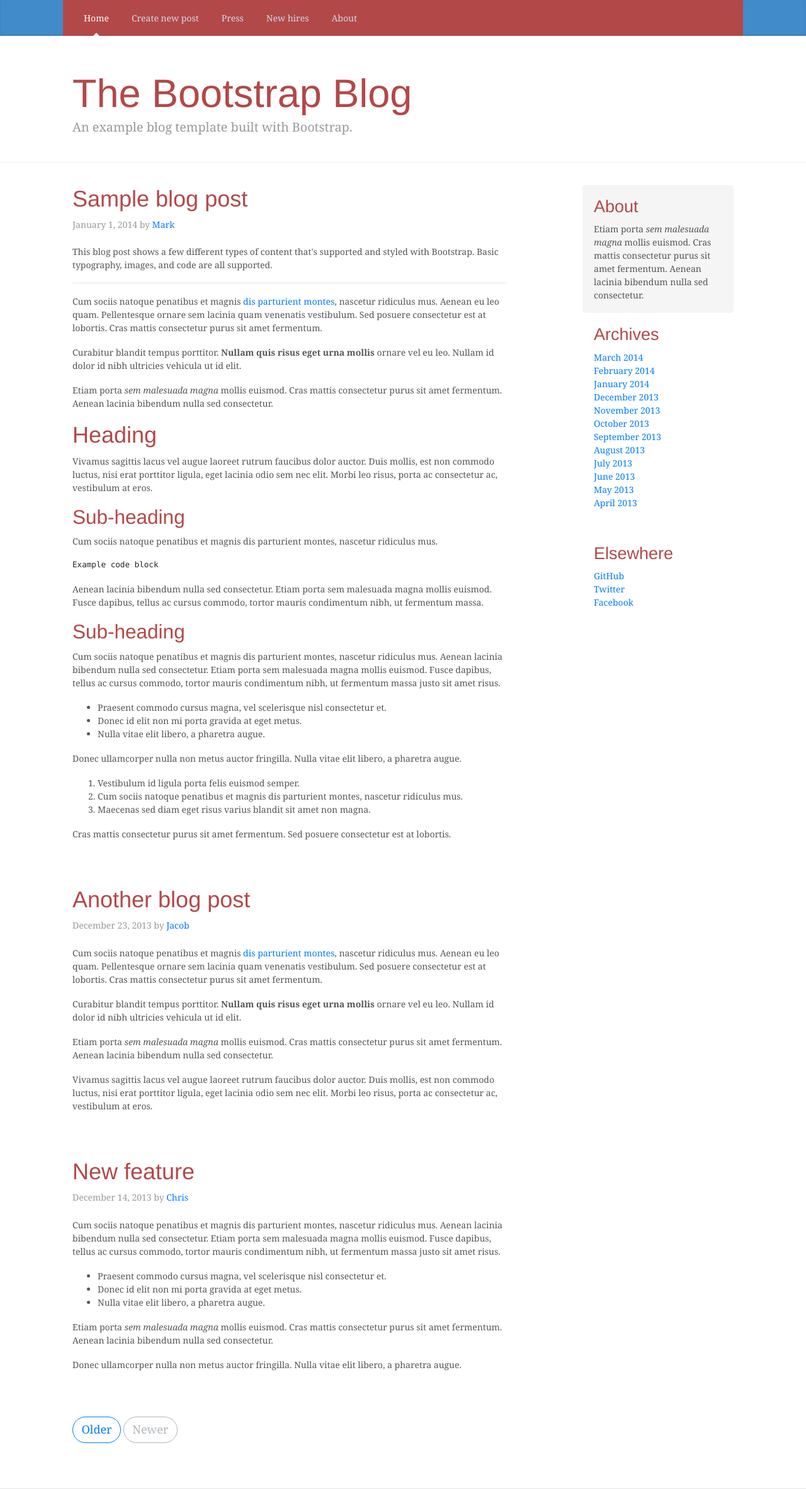
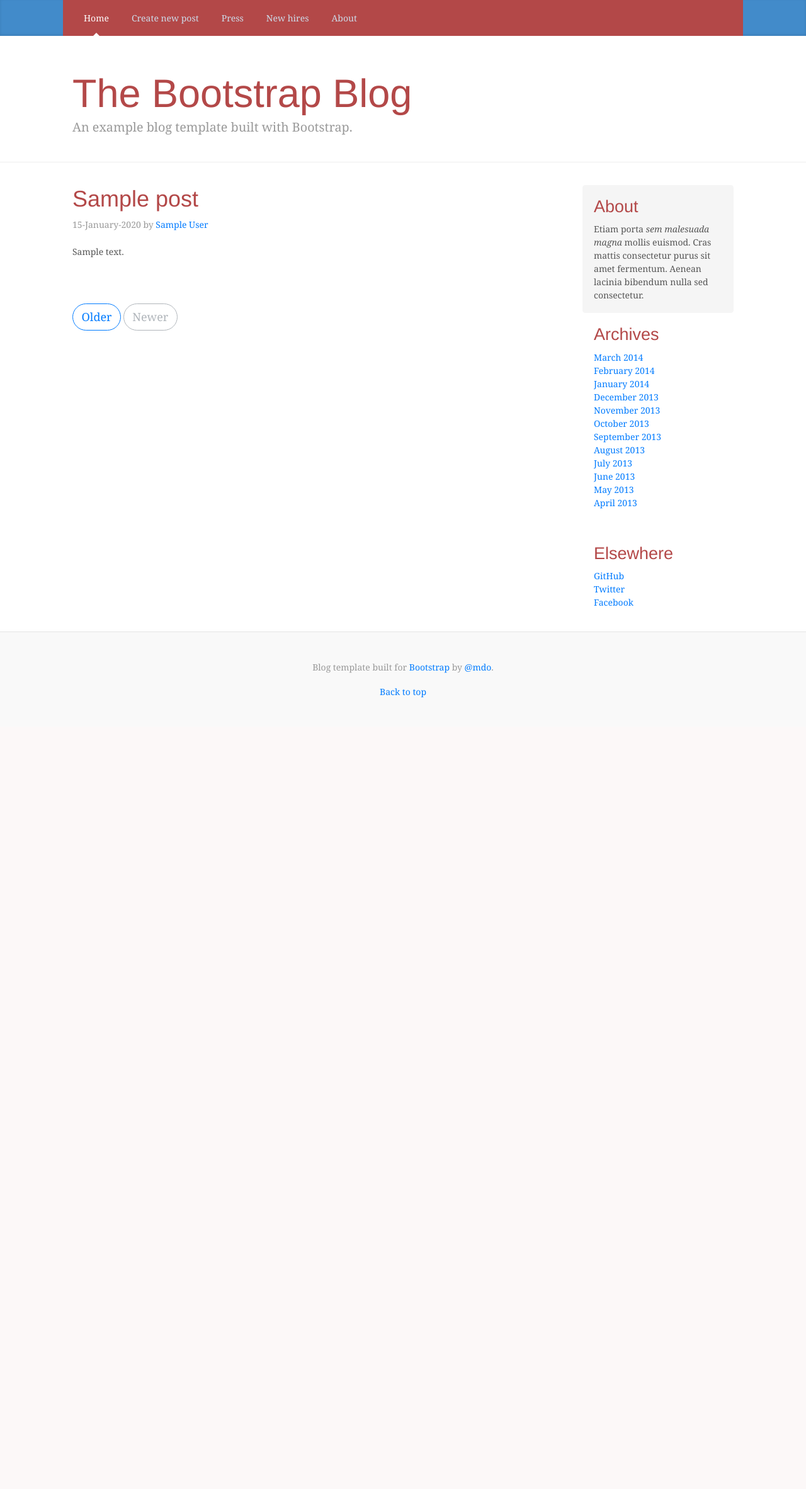
Before and after one commit to conkicdejan/Zavrsni-rad---Osnovni-kurs, a PHP site: page / in a window 1280 px wide. Shown: the top 2365 px of the page at 63% size. After the commit the page ends 1108 px from the top, so only its background shows below. Run offline with PHP 8.4, Linux system fonts and the light colour scheme; tables that the repository leaves empty or names only in its code hold one stand-in row (values such as "Sample post").

Commit message:
Zadatak 4.

```diff
--- /dev/null
+++ b/db.php
@@ -0,0 +1,29 @@
+<?php
+$servername = '127.0.0.1';
+$username = 'academy';
+$password = 'academy';
+$dbname = "blog";
+
+try {
+    $connection = new PDO("mysql:host=$servername;dbname=$dbname", $username, $password);
+    $connection->setAttribute(PDO::ATTR_ERRMODE, PDO::ERRMODE_EXCEPTION);
+} catch (PDOException $e) {
+    echo $e->getMessage();
+}
+
+function getDataFromServer($sql, $connection, $isFetchAll = true)
+{
+    $statement = $connection->prepare($sql);
+    $statement->execute();
+    $statement->setFetchMode(PDO::FETCH_ASSOC);
+    if ($isFetchAll) {
+        return $statement->fetchAll();
+    }
+    return $statement->fetch();
+};
+
+function setDataToServer($sql, $connection)
+{
+    $statement = $connection->prepare($sql);
+    $statement->execute();
+};
--- a/posts.php
+++ b/posts.php
@@ -1,69 +1,21 @@
+<?php
+require_once('db.php');
+
+$sqlGetAllPosts = "SELECT * FROM posts ORDER BY created_at DESC";
+$posts = getDataFromServer($sqlGetAllPosts, $connection);
+
+?>
+
 <div class="col-sm-8 blog-main">
-
-    <div class="blog-post">
-        <a href="" class="blog-post-title">
-            <h2>Sample blog post</h2>
-        </a>
-        <p class="blog-post-meta">January 1, 2014 by <a href="#">Mark</a></p>
-
-        <p>This blog post shows a few different types of content that's supported and styled with Bootstrap. Basic typography, images, and code are all supported.</p>
-        <hr>
-        <p>Cum sociis natoque penatibus et magnis <a href="#">dis parturient montes</a>, nascetur ridiculus mus. Aenean eu leo quam. Pellentesque ornare sem lacinia quam venenatis vestibulum. Sed posuere consectetur est at lobortis. Cras mattis consectetur purus sit amet fermentum.</p>
-        <blockquote>
-            <p>Curabitur blandit tempus porttitor. <strong>Nullam quis risus eget urna mollis</strong> ornare vel eu leo. Nullam id dolor id nibh ultricies vehicula ut id elit.</p>
-        </blockquote>
-        <p>Etiam porta <em>sem malesuada magna</em> mollis euismod. Cras mattis consectetur purus sit amet fermentum. Aenean lacinia bibendum nulla sed consectetur.</p>
-        <h2>Heading</h2>
-        <p>Vivamus sagittis lacus vel augue laoreet rutrum faucibus dolor auctor. Duis mollis, est non commodo luctus, nisi erat porttitor ligula, eget lacinia odio sem nec elit. Morbi leo risus, porta ac consectetur ac, vestibulum at eros.</p>
-        <h3>Sub-heading</h3>
-        <p>Cum sociis natoque penatibus et magnis dis parturient montes, nascetur ridiculus mus.</p>
-        <pre><code>Example code block</code></pre>
-        <p>Aenean lacinia bibendum nulla sed consectetur. Etiam porta sem malesuada magna mollis euismod. Fusce dapibus, tellus ac cursus commodo, tortor mauris condimentum nibh, ut fermentum massa.</p>
-        <h3>Sub-heading</h3>
-        <p>Cum sociis natoque penatibus et magnis dis parturient montes, nascetur ridiculus mus. Aenean lacinia bibendum nulla sed consectetur. Etiam porta sem malesuada magna mollis euismod. Fusce dapibus, tellus ac cursus commodo, tortor mauris condimentum nibh, ut fermentum massa justo sit amet risus.</p>
-        <ul>
-            <li>Praesent commodo cursus magna, vel scelerisque nisl consectetur et.</li>
-            <li>Donec id elit non mi porta gravida at eget metus.</li>
-            <li>Nulla vitae elit libero, a pharetra augue.</li>
-        </ul>
-        <p>Donec ullamcorper nulla non metus auctor fringilla. Nulla vitae elit libero, a pharetra augue.</p>
-        <ol>
-            <li>Vestibulum id ligula porta felis euismod semper.</li>
-            <li>Cum sociis natoque penatibus et magnis dis parturient montes, nascetur ridiculus mus.</li>
-            <li>Maecenas sed diam eget risus varius blandit sit amet non magna.</li>
-        </ol>
-        <p>Cras mattis consectetur purus sit amet fermentum. Sed posuere consectetur est at lobortis.</p>
-    </div><!-- /.blog-post -->
-
-    <div class="blog-post">
-        <a class="blog-post-title" href="">
-            <h2>Another blog post</h2>
-        </a>
-        <p class="blog-post-meta">December 23, 2013 by <a href="#">Jacob</a></p>
-
-        <p>Cum sociis natoque penatibus et magnis <a href="#">dis parturient montes</a>, nascetur ridiculus mus. Aenean eu leo quam. Pellentesque ornare sem lacinia quam venenatis vestibulum. Sed posuere consectetur est at lobortis. Cras mattis consectetur purus sit amet fermentum.</p>
-        <blockquote>
-            <p>Curabitur blandit tempus porttitor. <strong>Nullam quis risus eget urna mollis</strong> ornare vel eu leo. Nullam id dolor id nibh ultricies vehicula ut id elit.</p>
-        </blockquote>
-        <p>Etiam porta <em>sem malesuada magna</em> mollis euismod. Cras mattis consectetur purus sit amet fermentum. Aenean lacinia bibendum nulla sed consectetur.</p>
-        <p>Vivamus sagittis lacus vel augue laoreet rutrum faucibus dolor auctor. Duis mollis, est non commodo luctus, nisi erat porttitor ligula, eget lacinia odio sem nec elit. Morbi leo risus, porta ac consectetur ac, vestibulum at eros.</p>
-    </div><!-- /.blog-post -->
-
-    <div class="blog-post">
-        <a class="blog-post-title" href="">
-            <h2>New feature</h2>
-        </a>
-        <p class="blog-post-meta">December 14, 2013 by <a href="#">Chris</a></p>
-
-        <p>Cum sociis natoque penatibus et magnis dis parturient montes, nascetur ridiculus mus. Aenean lacinia bibendum nulla sed consectetur. Etiam porta sem malesuada magna mollis euismod. Fusce dapibus, tellus ac cursus commodo, tortor mauris condimentum nibh, ut fermentum massa justo sit amet risus.</p>
-        <ul>
-            <li>Praesent commodo cursus magna, vel scelerisque nisl consectetur et.</li>
-            <li>Donec id elit non mi porta gravida at eget metus.</li>
-            <li>Nulla vitae elit libero, a pharetra augue.</li>
-        </ul>
-        <p>Etiam porta <em>sem malesuada magna</em> mollis euismod. Cras mattis consectetur purus sit amet fermentum. Aenean lacinia bibendum nulla sed consectetur.</p>
-        <p>Donec ullamcorper nulla non metus auctor fringilla. Nulla vitae elit libero, a pharetra augue.</p>
-    </div><!-- /.blog-post -->
+    <?php foreach ($posts as $post) { ?>
+        <div class="blog-post">
+            <a href="" class="blog-post-title">
+                <h2><?php echo $post['title'] ?></h2>
+            </a>
+            <p class="blog-post-meta"><?php echo date_format(date_create($post['created_at']), 'd-F-Y') ?> by <a href="#"><?php echo $post['author'] ?></a></p>
+            <p><?php echo $post['body'] ?></p>
+        </div><!-- /.blog-post -->
+    <?php } ?>
 
     <nav class="blog-pagination">
         <a class="btn btn-outline-primary" href="#">Older</a>
```
